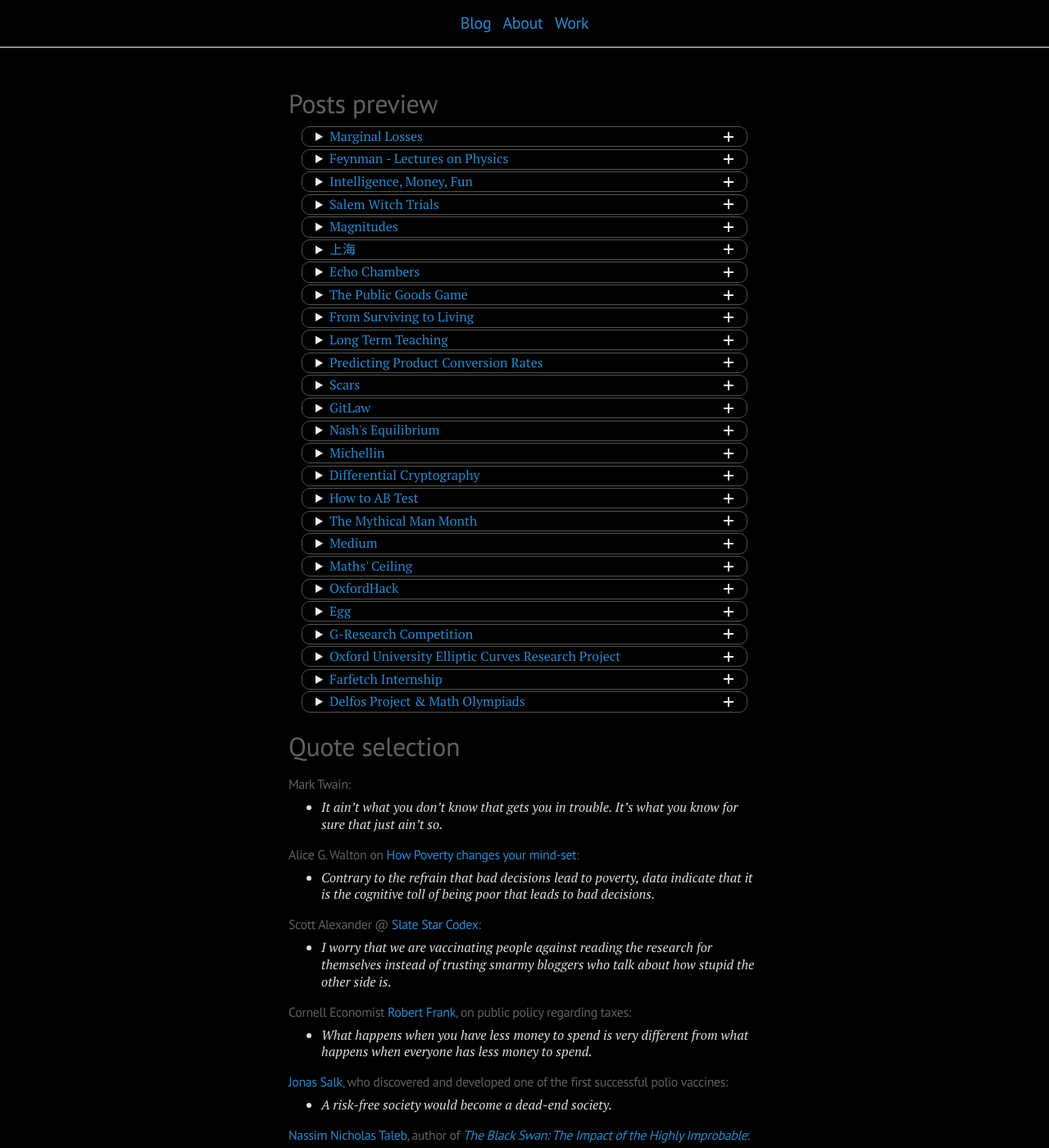
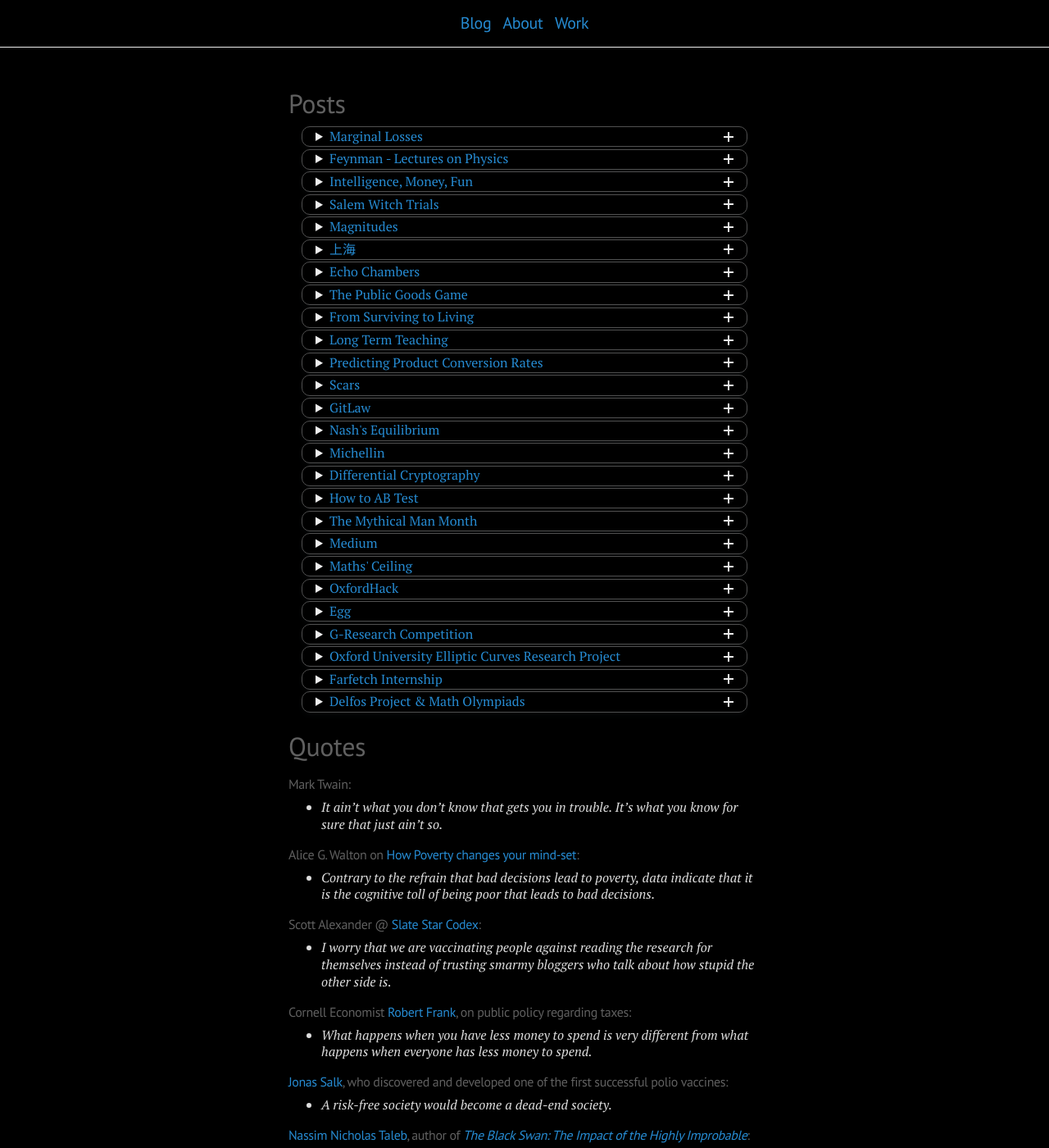
Before and after one commit to migueltorrescosta/migueltorrescosta.github.io, a Jekyll site: the page built from index.md, in a window 1280 px wide and 1400 px high. Shown: the whole window at 82% size. Built offline with Jekyll 4.4.1, drawn with Linux system fonts in a browser that asks for light colours; formulas are drawn with MathJax 3.

Commit message:
Clarified titles

```diff
--- a/index.md
+++ b/index.md
@@ -5,11 +5,11 @@
 head: true
 ---
 
-# Posts preview
+# Posts
 
 {% include archive.html %}
 
-# Quote selection
+# Quotes
 
 {% include quotes.md %}
 
```
